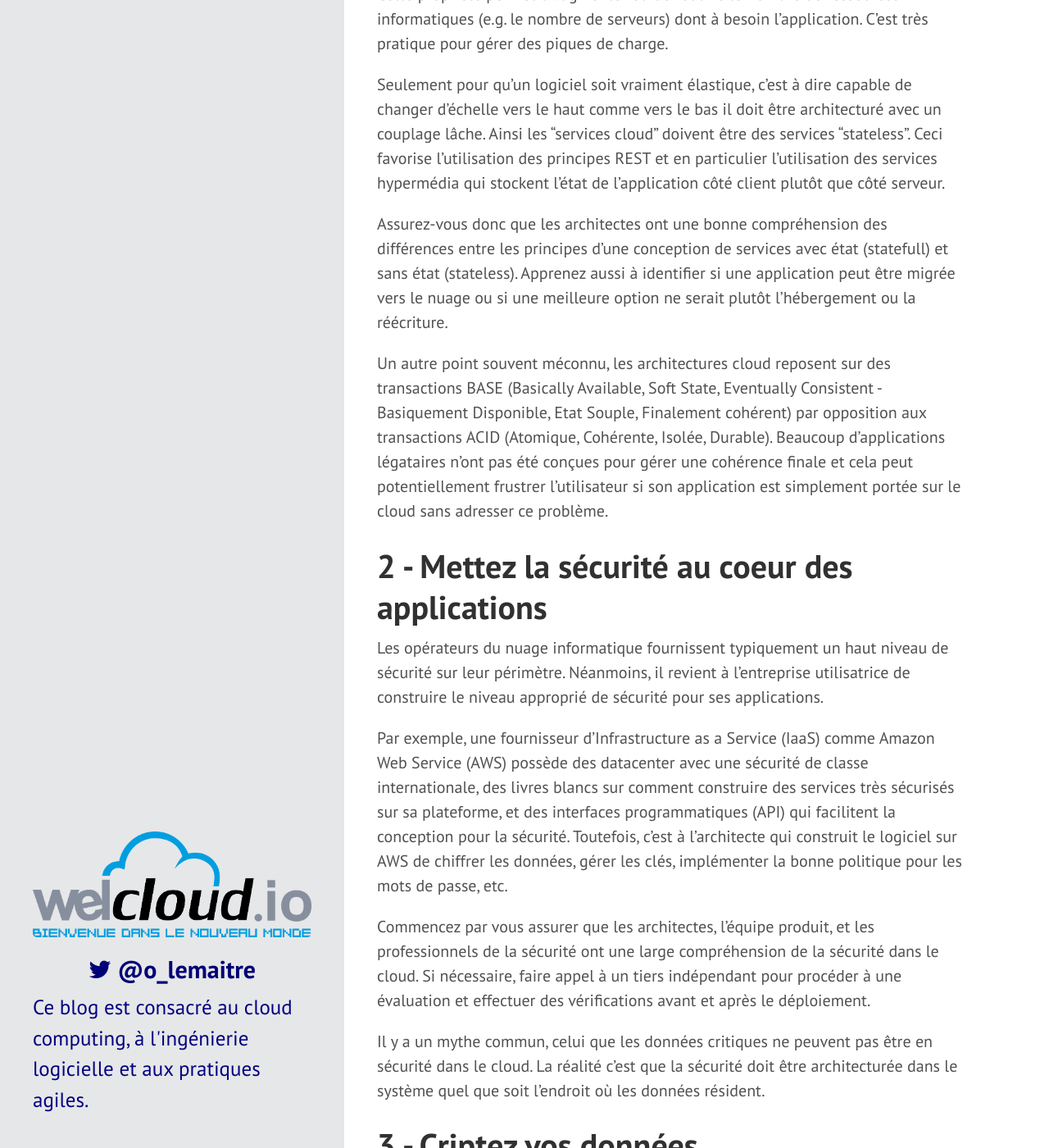
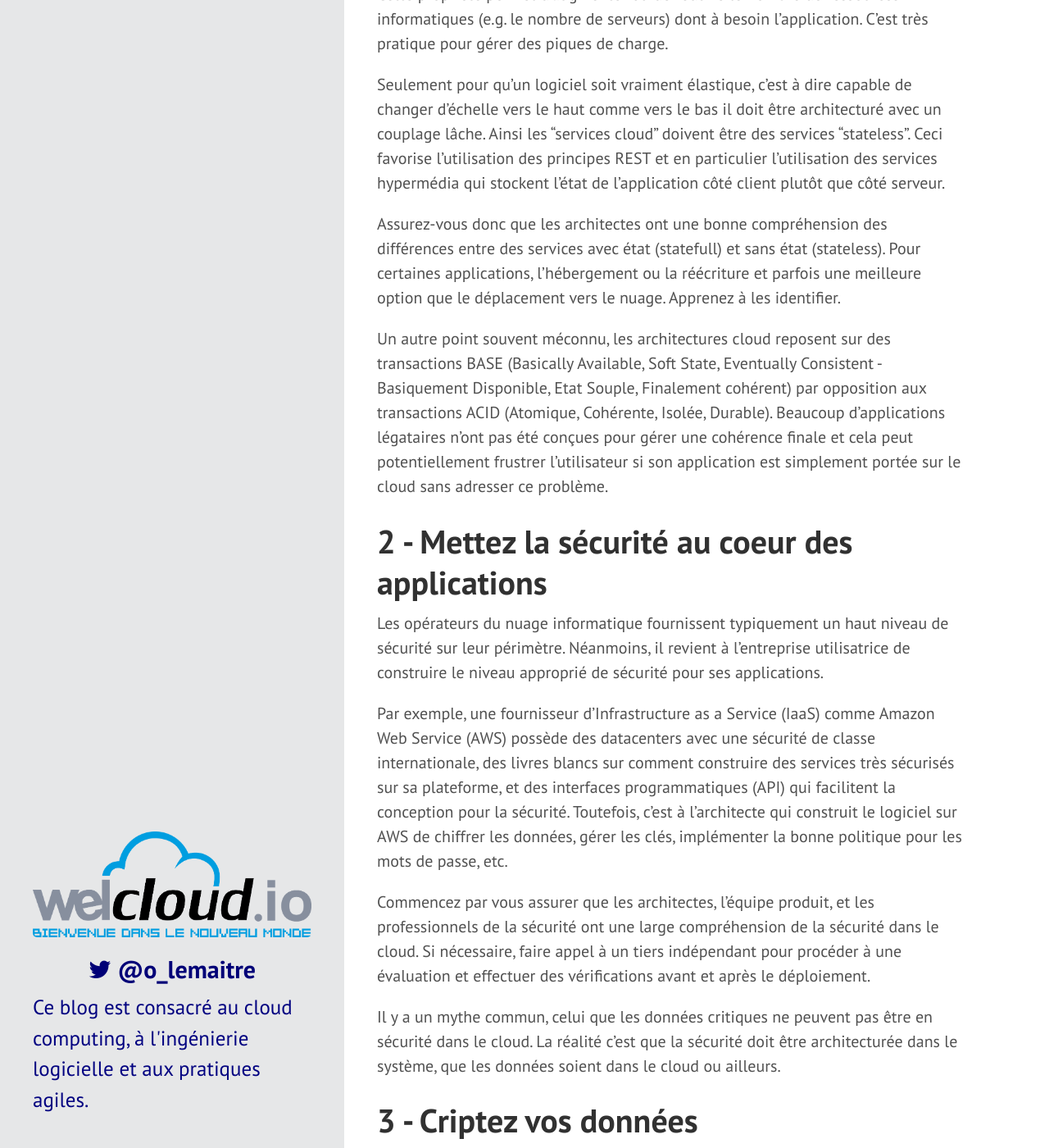
Before and after one commit to welcloud-io/welcloud-io.github.io, a Jekyll site: the page built from _posts/2014-12-13-cinq-preconisations-pour-migrer-vos-applications-vers-le-cloud.markdown, in a window 1280 px wide and 1400 px high, scrolled down 709 px. Shown: the whole window at 82% size. Built offline with Jekyll 4.4.1, drawn with Linux system fonts in a browser that asks for light colours; Markdown is read by kramdown in place of the engine named in the settings; some of the changed text lies outside the part shown.

Commit message:
fix little things

```diff
--- a/_posts/2014-12-13-cinq-preconisations-pour-migrer-vos-applications-vers-le-cloud.markdown
+++ b/_posts/2014-12-13-cinq-preconisations-pour-migrer-vos-applications-vers-le-cloud.markdown
@@ -25,9 +25,9 @@
 Ceci favorise l'utilisation des principes REST et en particulier l'utilisation des services hypermédia qui stockent l'état
 de l'application côté client plutôt que côté serveur.
 
-Assurez-vous donc que les architectes ont une bonne compréhension des différences entre les principes d’une conception de services
-avec état (statefull) et sans état (stateless). Apprenez aussi à identifier si une application peut être migrée vers le nuage ou
-si une meilleure option ne serait plutôt l’hébergement ou la réécriture.
+Assurez-vous donc que les architectes ont une bonne compréhension des différences entre des services
+avec état (statefull) et sans état (stateless). Pour certaines applications, l’hébergement ou la réécriture et parfois une meilleure option
+que le déplacement vers le nuage. Apprenez à les identifier.
 
 Un autre point souvent méconnu, les architectures cloud reposent sur des transactions
 BASE (Basically Available, Soft State, Eventually Consistent - Basiquement Disponible, Etat Souple, Finalement cohérent) par opposition aux transactions
@@ -38,29 +38,33 @@
 
 #2 - Mettez la sécurité au coeur des applications
 
-Les opérateurs du nuage informatique fournissent typiquement un haut niveau de sécurité sur leur périmètre. Néanmoins, il revient à l’entreprise utilisatrice de construire le niveau approprié de sécurité pour ses applications.
+Les opérateurs du nuage informatique fournissent typiquement un haut niveau de sécurité sur leur périmètre.
+Néanmoins, il revient à l’entreprise utilisatrice de construire le niveau approprié de sécurité pour ses applications.
 
-Par exemple, une fournisseur d’Infrastructure as a Service (IaaS) comme Amazon Web Service (AWS) possède des datacenter avec une sécurité de classe internationale,
-des livres blancs sur comment construire des services très sécurisés sur sa plateforme, et des interfaces programmatiques (API) qui facilitent la conception
-pour la sécurité. Toutefois, c’est à l’architecte qui construit le logiciel sur AWS de chiffrer les données, gérer les clés,
+Par exemple, une fournisseur d’Infrastructure as a Service (IaaS) comme Amazon Web Service (AWS) possède des datacenters
+avec une sécurité de classe internationale, des livres blancs sur comment construire des services très sécurisés sur sa plateforme,
+et des interfaces programmatiques (API) qui facilitent la conception pour la sécurité.
+Toutefois, c’est à l’architecte qui construit le logiciel sur AWS de chiffrer les données, gérer les clés,
 implémenter la bonne politique pour les mots de passe, etc.
 
-Commencez par vous assurer que les architectes, l’équipe produit, et les professionnels de la sécurité ont une large compréhension de la sécurité dans le cloud.
-Si nécessaire, faire appel à un tiers indépendant pour procéder à une évaluation et effectuer des vérifications avant et après le déploiement.
+Commencez par vous assurer que les architectes, l’équipe produit, et les professionnels de la sécurité ont une large compréhension de la sécurité
+dans le cloud. Si nécessaire, faire appel à un tiers indépendant pour procéder à une évaluation et effectuer des vérifications avant et après le déploiement.
 
 Il y a un mythe commun, celui que les données critiques ne peuvent pas être en sécurité dans le cloud.
-La réalité c’est que la sécurité doit être architecturée dans le système quel que soit l’endroit où les données résident.
+La réalité c’est que la sécurité doit être architecturée dans le système, que les données soient dans le cloud ou ailleurs.
 
 
 #3 - Criptez vos données
 
-Même si l'application est sécurisée, on craint souvent le Patriot Act.Ce dernier permet aux Américains, en cas de soupçon de terrorisme,
+Même si l'application est sécurisée, on craint souvent le Patriot Act. Ce dernier permet aux Américains, en cas de soupçon de terrorisme,
 d'avoir accès aux données qui se trouvent dans les datacenters des entreprises américaines partout dans le monde et ce sans prévenir leur propriétaire.
 
 Toutefois, si une société crypte ses données, le gouvernement devra demander à l’entreprise de les décrypter pour les inspecter.
-Crypter ses données est le meilleur moyen pour réduire le risque qu'on vous les demande et invalide complètement le mythe que les données critiques ne peuvent pas vivre dans le nuage.
+Crypter ses données est le meilleur moyen pour réduire le risque qu'on vous les demande et invalide complètement le mythe que les données
+critiques ne peuvent pas vivre dans le nuage.
 
-L’encryptage est donc le meilleur moyen pour se protéger du patriot act et des autres politiques de surveillance gouvernementales présentent dans beaucoup de pays.
+L’encryptage est donc le meilleur moyen pour se protéger du patriot act et des autres politiques de surveillance gouvernementales présentent
+dans beaucoup de pays.
 
 #4 - Ne surestimez pas votre propre SLA (Service Level Agreement)
 
@@ -71,7 +75,7 @@
 
 Sachez que, même s'il arrive que les datacenters des fournisseurs de cloud comme Amazon connaissent des pannes, elles sont très rares.
 De plus, ces pannes sont arrivées jusqu'à présent dans une unique zone de disponibilité.
-Ainsi, les entreprises qui ont construit leurs applications avec une redondance sur de multiples zones ont été capables de rester disponible.
+Ainsi, les entreprises qui ont construit leurs applications avec une redondance sur de multiples zones sont restées disponibles.
 
 
 #5 - Ne négligez pas les besoins métier
```
